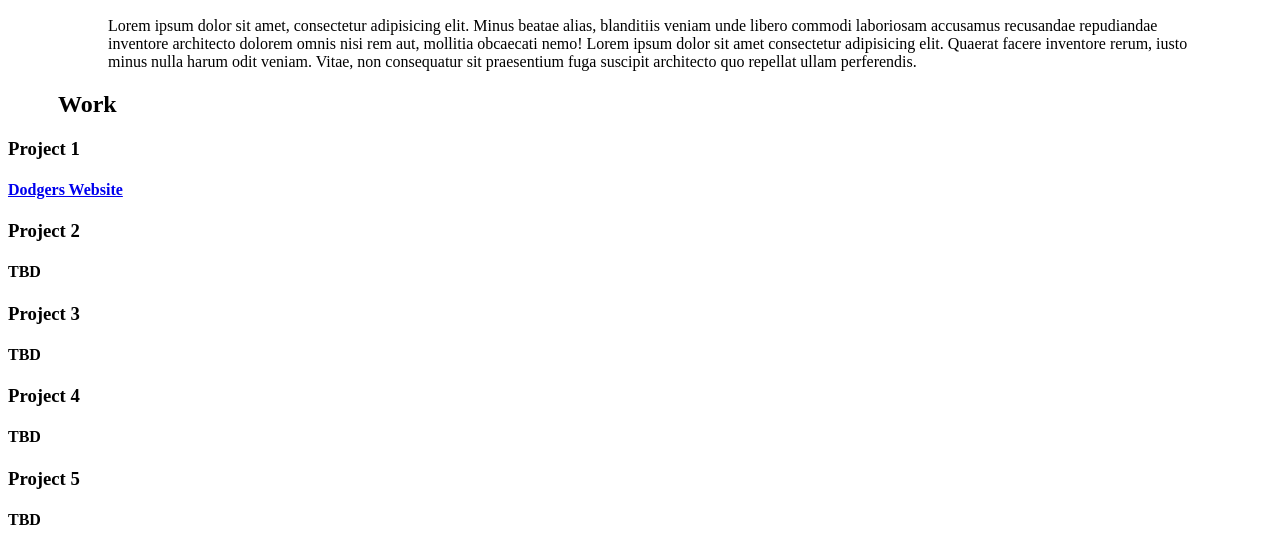
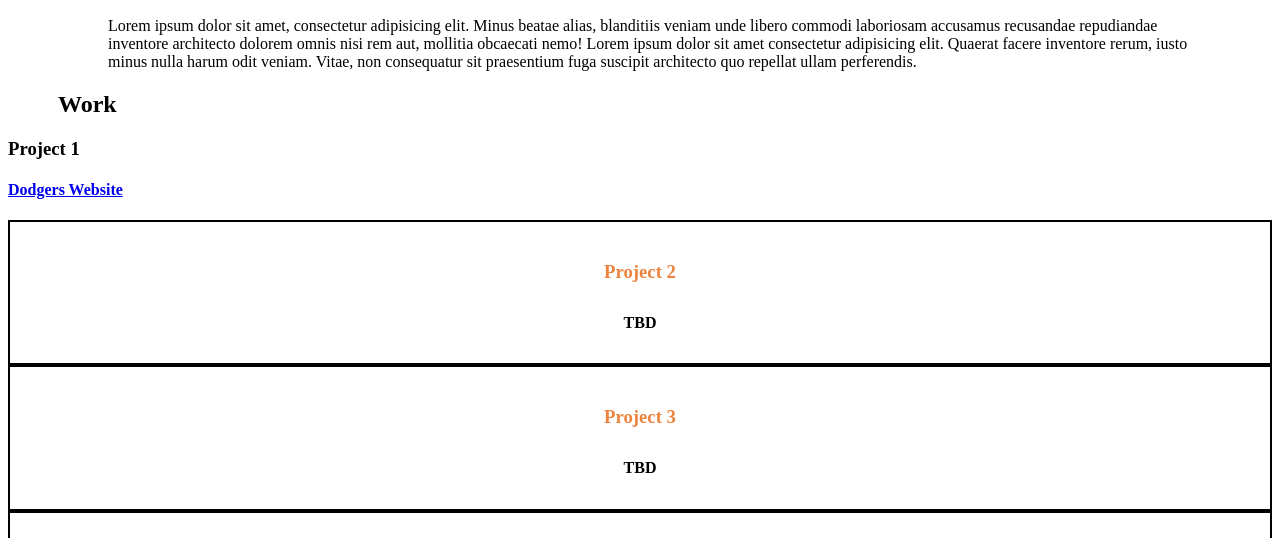
Before and after one commit to alab01/My-1st-Portfolio, a plain HTML site: page index.html in a window 1280 px wide. Shown: the part 239-777 px from the top of the page. Drawn offline with Linux system fonts and the light colour scheme.

Commit message:
added project box styling

```diff
--- a/assets/css/style.css
+++ b/assets/css/style.css
@@ -54,3 +54,24 @@ nav a:hover {
     margin-right: 80px;
     margin-left: 100px;
 }
+
+
+.card {
+    flex: 1 0 0;
+    padding: 10px;
+    text-align: center;
+    border-style: solid;
+    border-width: 2px;
+    transition: all .2s ease-in-out;
+  }
+
+.card:hover {
+    background-color: rgb(213, 91, 30);
+    transform: scale(1.1);
+}
+
+.card h3 {
+    padding: 10px;
+    color: rgb(241, 191, 7);
+    color: rgb(236, 131, 62);
+  }
```
